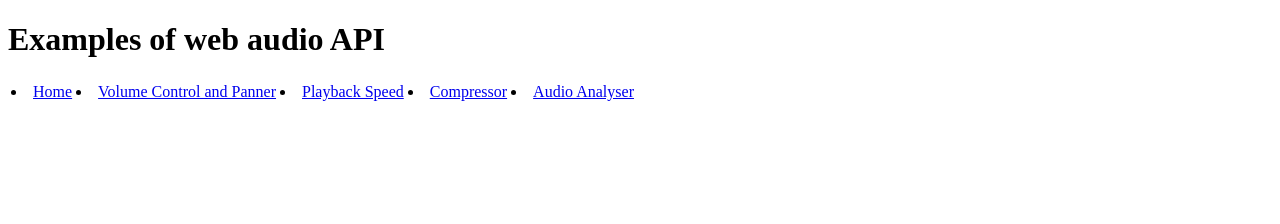
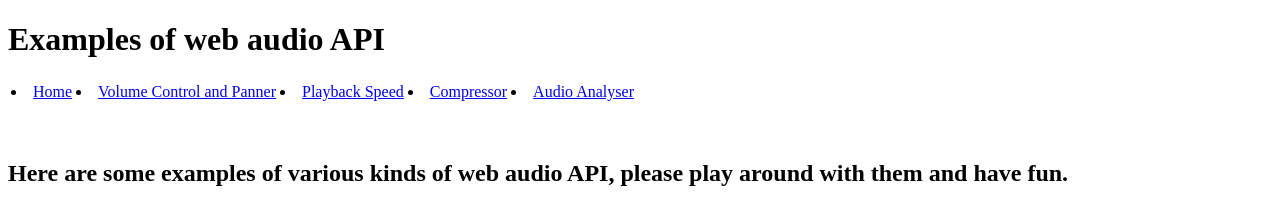
Before and after one commit to Langyixie/afw, a plain HTML site: page index.html in a window 1280 px wide. Drawn offline with Linux system fonts and the light colour scheme.

Commit message:
Update index.html

```diff
--- a/index.html
+++ b/index.html
@@ -13,6 +13,8 @@
   <td><li><a href="https://langyixie.github.io/afw/analyser.html">Audio Analyser</a></li></td>
  </tr>
 </table>
-
+<br>
+<br>
+<h2>Here are some examples of various kinds of web audio API, please play around with them and have fun. </h2>
 </body>
 </html>
```
